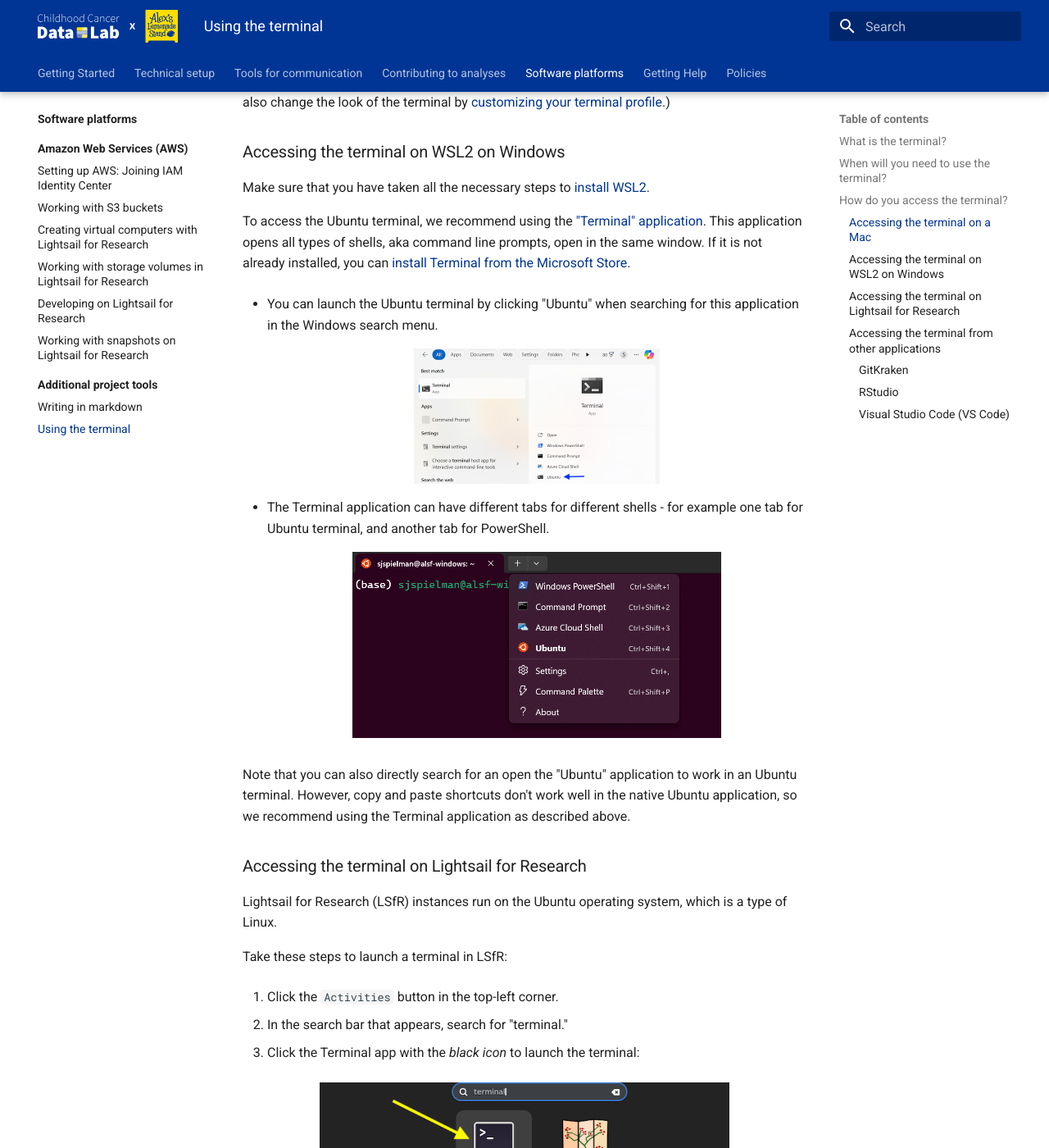
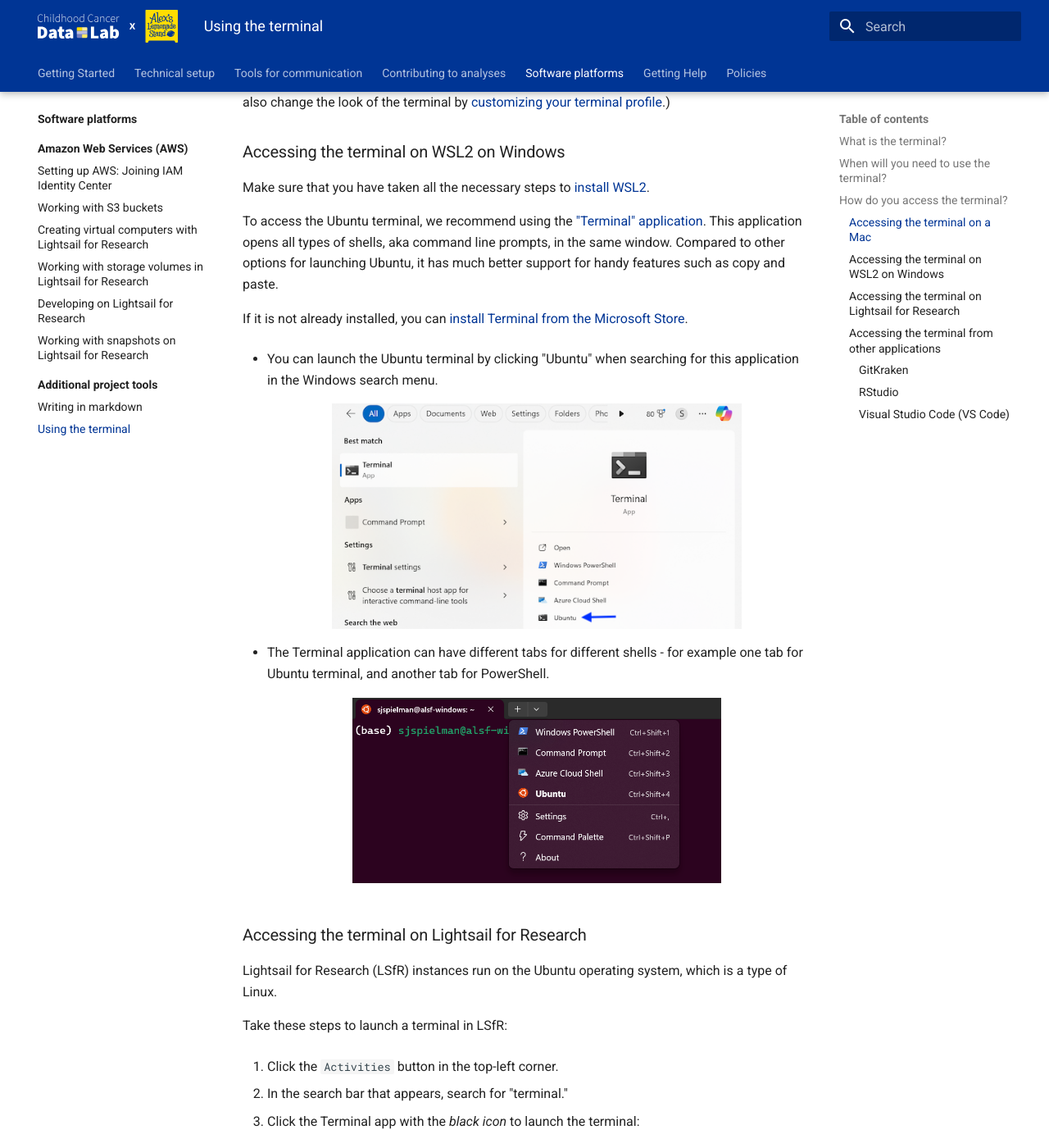
Before and after one commit to AlexsLemonade/OpenScPCA-analysis, an MkDocs documentation site: the page built from docs/software-platforms/general-tools/using-the-terminal.md, in a window 1280 px wide and 1400 px high, scrolled down 1365 px. Shown: the whole window at 82% size. Built offline with MkDocs 1.6.1 and Material for MkDocs 9.7.7, drawn with Linux system fonts in a browser that asks for light colours.

Commit message:
phrasing per review

```diff
--- a/docs/software-platforms/general-tools/using-the-terminal.md
+++ b/docs/software-platforms/general-tools/using-the-terminal.md
@@ -55,21 +55,20 @@
 Make sure that you have taken all the necessary steps to [install WSL2](../../technical-setup/install-wsl2.md).
 
 To access the Ubuntu terminal, we recommend using the ["Terminal" application](https://learn.microsoft.com/en-us/windows/terminal/).
-This application opens all types of shells, aka command line prompts, open in the same window.
+This application opens all types of shells, aka command line prompts, in the same window.
+Compared to other options for launching Ubuntu, it has much better support for handy features such as copy and paste.
+
 If it is not already installed, you can [install Terminal from the Microsoft Store](https://apps.microsoft.com/detail/9n0dx20hk701?rtc=1&hl=en-us&gl=US).
 
 - You can launch the Ubuntu terminal by clicking "Ubuntu" when searching for this application in the Windows search menu.
     <figure markdown="span">
-        ![Open the Ubuntu Terminal in Windows](../../img/wsl-terminal.png){width="300"}
+        ![Open the Ubuntu Terminal in Windows](../../img/wsl-terminal.png){width="500"}
     </figure>
 
 - The Terminal application can have different tabs for different shells - for example one tab for Ubuntu terminal, and another tab for PowerShell.
     <figure markdown="span">
         ![Open the Ubuntu Terminal in Windows](../../img/wsl-terminal-tab.png){width="450"}
     </figure>
-
-Note that you can also directly search for an open the "Ubuntu" application to work in an Ubuntu terminal.
-However, copy and paste shortcuts don't work well in the native Ubuntu application, so we recommend using the Terminal application as described above.
 
 
 ### Accessing the terminal on Lightsail for Research
```
